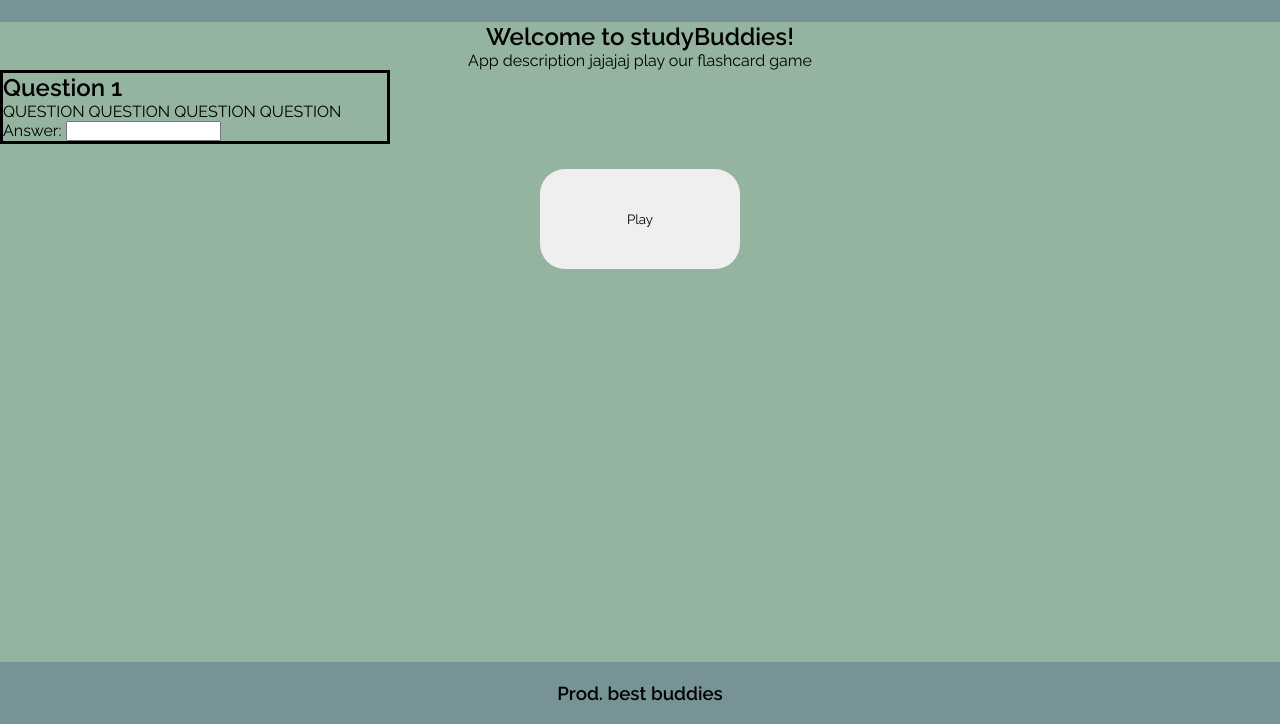
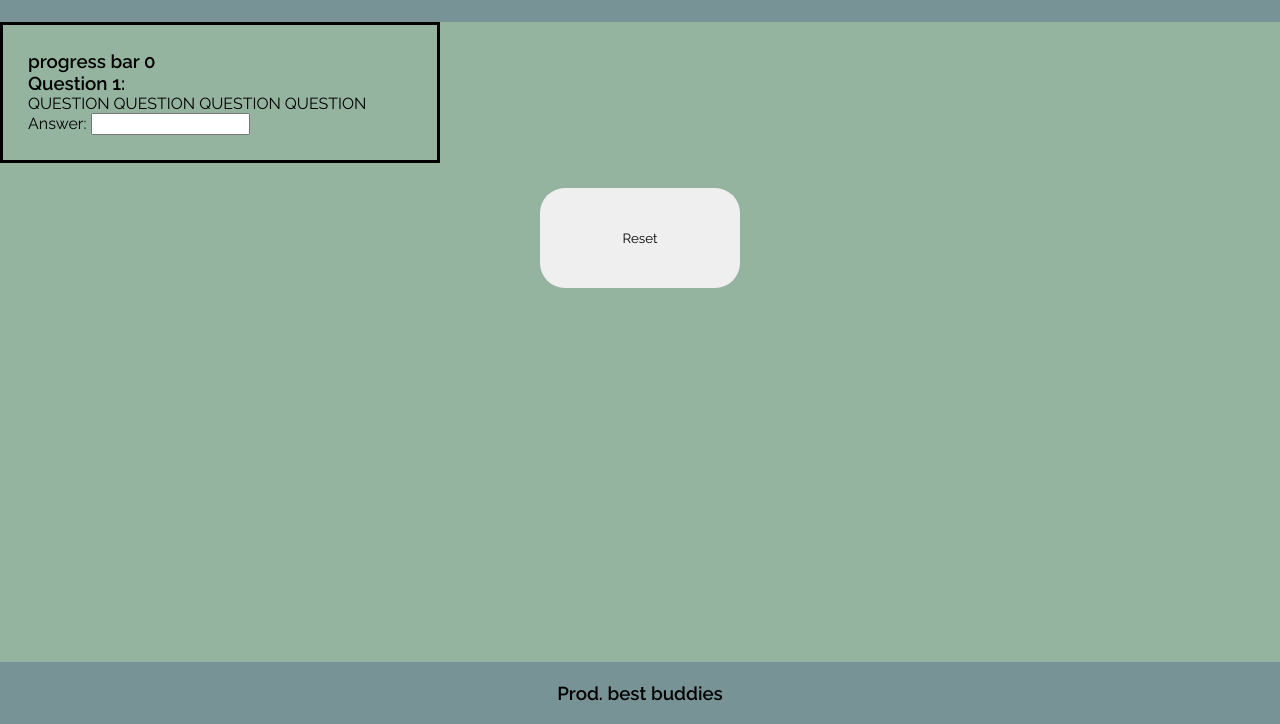
Before and after one commit to topanb11/study-buddies, a React app: page / in a window 1280 px wide. Both pictures are taken after a click on the button "Play". Shown: the part 84-808 px from the top of the page. Built offline with nearby package versions, Linux system fonts and the light colour scheme.

Commit message:
Working buttons

```diff
--- a/public/styles.css
+++ b/public/styles.css
@@ -1,6 +1,5 @@
 *{
     font-family: Raleway;
-    padding: 0;
     margin: 0;
     animation: transitionIn 0.75s
 }
@@ -13,7 +12,6 @@
 }
 
 .body--main{
-    position: relative;
     background-color: #94B49F;
     height: 80vh;
     text-align: center;
@@ -25,12 +23,15 @@
     border-radius: 25px;
     border: none;
     margin: 25px;
+    padding: 0;
 }
 
 .game{
+    position: relative;
     border: black solid;
     width: 30vw;
     text-align: left;
+    padding: 25px;
 }
 
 .footer{
--- a/src/components/Body.js
+++ b/src/components/Body.js
@@ -8,19 +8,22 @@ export default function Body() {
 
     function displayGame() {
        setGame(prevGame => !prevGame)
+
     }
 
     return(
         <div className="body--main">
             <div className="body--content">
-                <h2>Welcome to studyBuddies!</h2>
-                <p>App description jajajaj play our flashcard game</p>
+
+                {!game && <h2>Welcome to studyBuddies!</h2>}
+                {!game && <p>App description jajajaj play our flashcard game</p>}
                 {game && <Game />}
+
                 <button
                     className="body--play"
                     onClick={displayGame}
                 >
-                    Play
+                    {game? "Reset" : "Play"}
                 </button>
             </div>
         </div>
--- a/src/components/Game.js
+++ b/src/components/Game.js
@@ -1,11 +1,27 @@
-import React from "react"
+import React, { useState } from "react"
+import Body from "./Body"
+import ProgressBar from "./ProgressBar"
+
+
 
 export default function Game() {
+
+    const[question, setQuestion] = useState(0)
+
+    function handleSubmit(event) {
+        event.preventDefault()
+        setQuestion(prevQuestion => prevQuestion + 1)
+    }
+
+
     return(
         <div className="game">
-            <h2>Question 1</h2>
+            <ProgressBar question={question}/>
+
+            <h3>Question 1:</h3>
             <p>QUESTION QUESTION QUESTION QUESTION</p>
-            <form>
+
+            <form onSubmit={handleSubmit}>
                 <label>Answer: </label>
                 <input type="text"></input>
             </form>
--- /dev/null
+++ b/src/components/ProgressBar.js
@@ -0,0 +1,11 @@
+import React from "react"
+
+export default function ProgressBar(props) {
+
+    return(
+        <div>
+            <h3>progress bar {props.question}</h3>
+        </div>
+    )
+
+}
--- a/src/components/Result.js
+++ b/src/components/Result.js
@@ -2,4 +2,7 @@ import React from "react"
 
 export default function Result() {
 
+    return(
+        <h3>result screen</h3>
+    )
 }
```
